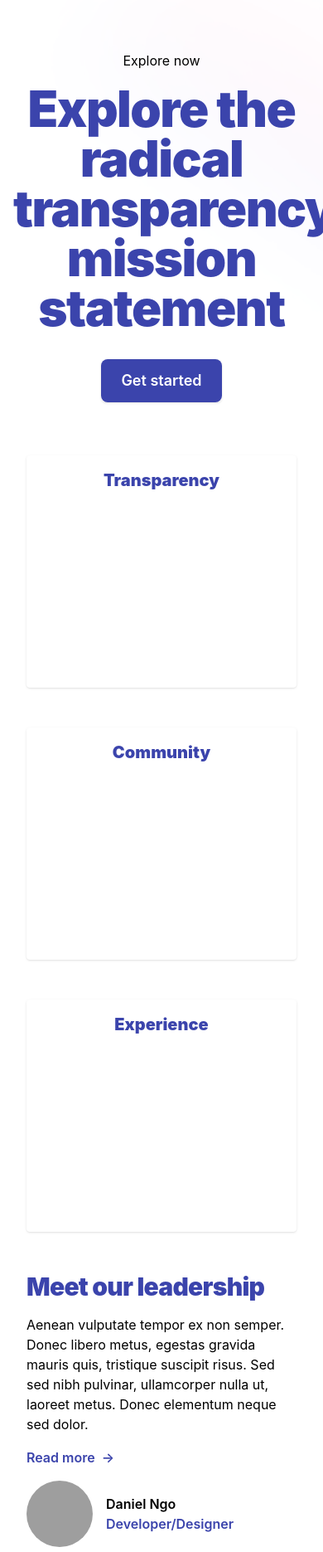
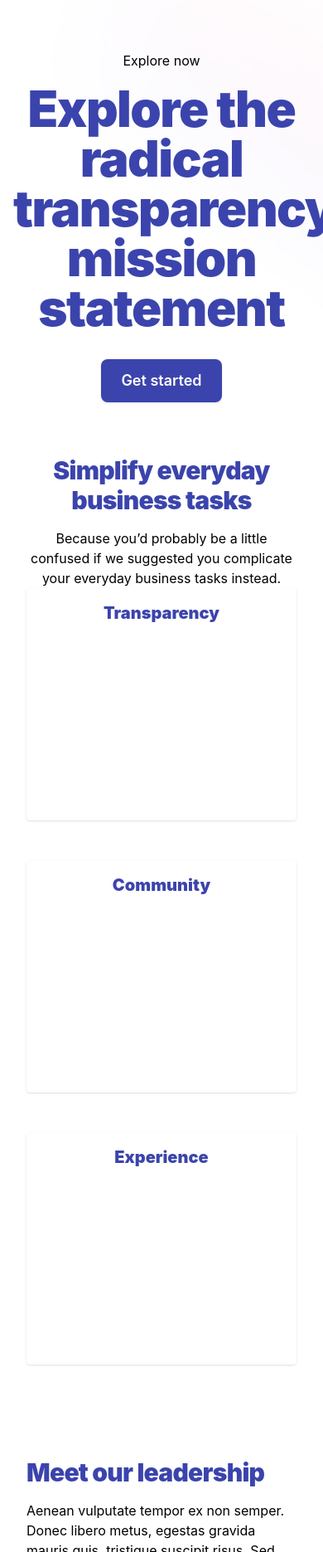
Before and after one commit to danngofett/intrinsicdg, a Gatsby site: page / in a window 390 px wide. Shown: the part 129-2000 px from the top of the page at 83% size. Built offline with nearby package versions, Linux system fonts and the light colour scheme; Gatsby itself is replaced by a stand-in of ours; grey boxes are pictures that could not be loaded.

Commit message:
chore: unified spacing

```diff
--- a/src/components/cta/index.tsx
+++ b/src/components/cta/index.tsx
@@ -12,7 +12,7 @@ export default function CallToAction({
   subheading,
 }: CallToActionType) {
   return (
-    <div className="max-w-3xl mx-auto py-16 px-4 sm:px-6 lg:py-32 lg:px-8">
+    <div className="max-w-3xl mx-auto px-4 sm:px-6 lg:px-8">
       <div className="text-center lg:flex lg:items-center lg:justify-between lg:flex-col">
         <span className="block mb-4">{subheading}</span>
 
--- /dev/null
+++ b/src/components/feature-grid/index.tsx
@@ -0,0 +1,31 @@
+import * as React from 'react'
+import { Container, Card } from '@components'
+
+export interface FeatureGridType {
+  heading?: string
+}
+
+export default function FeatureGrid({ heading }: FeatureGridType) {
+  return (
+    <div className="text-center">
+      <Container>
+        <div className="mx-auto max-w-2xl md:text-center">
+          <h2 className="text-3xl font-black tracking-tight sm:text-4xl mb-4 lg:mb-0 text-primary">
+            {heading}
+          </h2>
+
+          <p className="mt-4 text-l">
+            Because you’d probably be a little confused if we suggested you
+            complicate your everyday business tasks instead.
+          </p>
+        </div>
+
+        <div className="grid lg:grid-cols-3 gap-12 mx-auto max-w-xl lg:max-w-5xl lg:my-16">
+          <Card title="Transparency" />
+          <Card title="Community" />
+          <Card title="Experience" />
+        </div>
+      </Container>
+    </div>
+  )
+}
--- a/src/components/index.tsx
+++ b/src/components/index.tsx
@@ -2,6 +2,7 @@ import Button from './button'
 import Card from './card'
 import CallToAction from './cta'
 import Container from './container'
+import FeatureGrid from './feature-grid'
 import SiteHeader from './site-header'
 import Logo from './logo'
 import NavLink from './nav-link'
@@ -17,6 +18,7 @@ export {
   Card,
   CallToAction,
   Container,
+  FeatureGrid,
   SiteHeader,
   Logo,
   NavLink,
--- a/src/components/team/index.tsx
+++ b/src/components/team/index.tsx
@@ -14,8 +14,8 @@ export default function Team({ heading, description, label, href }: TeamType) {
     <Container>
       <div className="grid gap-4 grid-cols-8 lg:grid-cols-16 py-12 lg:py-16">
         <div className="lg:flex gap-4 lg:justify-between lg:flex-col col-span-full lg:col-span-6">
-          <h2 className="text-3xl font-black tracking-tight text-gray-900 sm:text-4xl mb-4 lg:mb-0">
-            <span className="block text-primary">{heading}</span>
+          <h2 className="text-3xl font-black tracking-tight sm:text-4xl mb-4 lg:mb-0 text-primary">
+            {heading}
           </h2>
 
           <p>{description}</p>
--- a/src/pages/index.tsx
+++ b/src/pages/index.tsx
@@ -3,14 +3,7 @@ import { PageProps, HeadFC } from 'gatsby'
 import { useStaticQuery, graphql } from 'gatsby'
 
 import { Default } from '@layout'
-import {
-  SEO,
-  CallToAction,
-  Team,
-  Card,
-  Newsletter,
-  Container,
-} from '@components'
+import { SEO, CallToAction, FeatureGrid, Team, Newsletter } from '@components'
 
 type DataProps = {}
 
@@ -27,30 +20,32 @@ const IndexRoute = ({ data }: PageProps<DataProps>) => {
 
   return (
     <Default siteMeta={response.site.siteMeta}>
+      <section id="explore" className="my-16 md:my-20 lg:my-32 lg:mb-64">
         <CallToAction
           heading="Explore the radical transparency mission statement"
           subheading="Explore now"
         />
+      </section>
 
-      <Container>
-        <div className="grid lg:grid-cols-3 gap-12 mx-auto max-w-xl lg:max-w-5xl lg:my-32">
-          <Card title="Transparency" />
-          <Card title="Community" />
-          <Card title="Experience" />
-        </div>
-      </Container>
+      <section id="about" className="my-16 md:my-20 lg:my-24">
+        <FeatureGrid heading="Simplify everyday business tasks" />
+      </section>
 
+      <section id="team" className="my-16 md:my-20 lg:my-24">
         <Team
           heading="Meet our leadership"
           description="Aenean vulputate tempor ex non semper. Donec libero metus, egestas gravida mauris quis, tristique suscipit risus. Sed sed nibh pulvinar, ullamcorper nulla ut, laoreet metus. Donec elementum neque sed dolor."
           label="Read more"
           href="#"
         />
+      </section>
 
+      <section id="contact" className="my-16 md:my-20 lg:my-24">
         <Newsletter
           heading="Explore the radical transparency mission statement"
           description="Aenean vulputate tempor ex non semper. Donec libero metus, egestas gravida mauris quis, tristique suscipit risus. Sed sed nibh pulvinar, ullamcorper nulla ut, laoreet metus lorem ipsum."
         />
+      </section>
     </Default>
   )
 }
```
Lines whose indentation alone changed are shown as unchanged.
